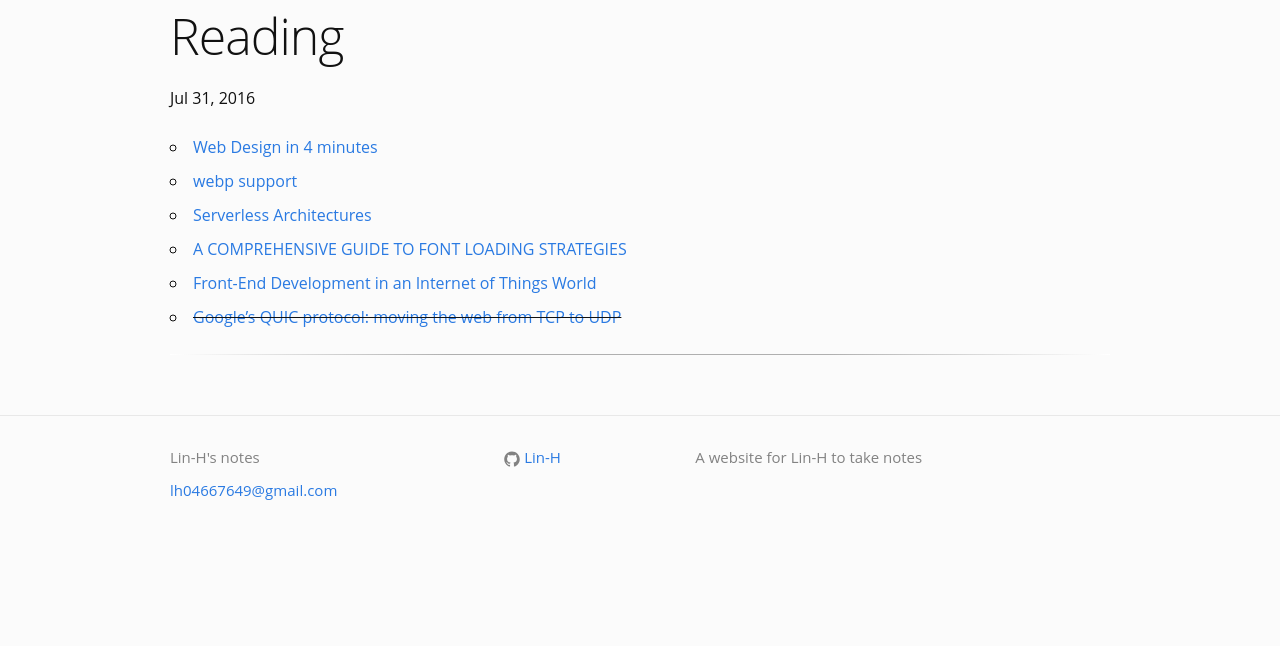
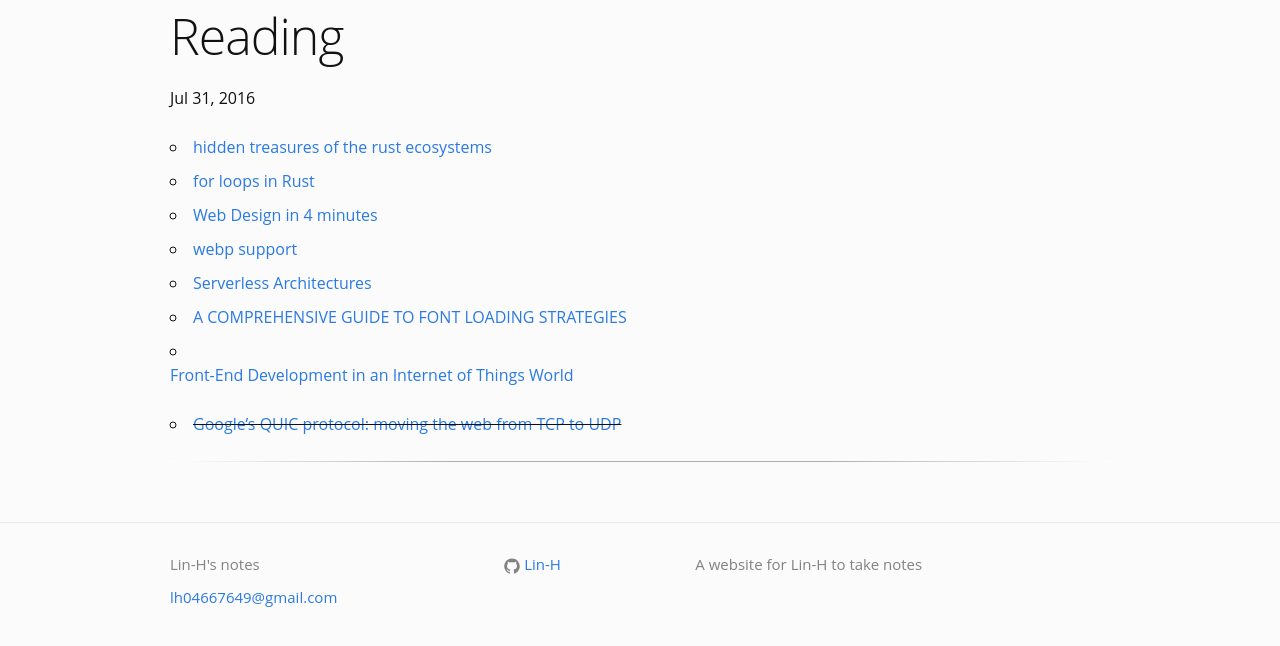
Before and after one commit to Lin-H/My-notes, a Jekyll site: the page built from _posts/2016-07-31-reading.markdown, in a window 1280 px wide and 900 px high, scrolled down 732 px, cut to the strip 252-898 px from the top of the window. Built offline with Jekyll 4.4.1, drawn with Linux system fonts in a browser that asks for light colours; before the commit the page ends 1525 px from its top, so only the background shows below that.

Commit message:
add resource

```diff
--- a/_posts/2016-07-31-reading.markdown
+++ b/_posts/2016-07-31-reading.markdown
@@ -5,9 +5,12 @@ layout: note
 order: 1
 ---
 
+- [hidden treasures of the rust ecosystems](https://scribbles.pascalhertleif.de/hidden-treasures-of-the-rust-ecosystems.html)
+- [for loops in Rust](http://xion.io/post/code/rust-for-loop.html)
 - [Web Design in 4 minutes](http://jgthms.com/web-design-in-4-minutes)
 - [webp support](https://optimus.keycdn.com/support/webp-support/)
 - [Serverless Architectures](http://martinfowler.com/articles/serverless.html)
 - [A COMPREHENSIVE GUIDE TO FONT LOADING STRATEGIES](https://www.zachleat.com/web/comprehensive-webfonts)
 - [Front-End Development in an Internet of Things World](https://www.sitepoint.com/the-future-of-the-web-in-an-internet-of-things-world/)
+
 - <del>[Google's QUIC protocol: moving the web from TCP to UDP](https://ma.ttias.be/googles-quic-protocol-moving-web-tcp-udp/)</del>
--- a/_posts/2016-08-02-resource.markdown
+++ b/_posts/2016-08-02-resource.markdown
@@ -6,3 +6,4 @@ order: 4
 ---
 
 - [`Unsplash It`](https://unsplash.it/) Beautiful placeholders using images from [unsplash](https://unsplash.com/) 这个网站可以提供随机的图片，可以指定大小和简单的图片处理，免费而且速度快，简直完美！
+- [`Rust Books`](https://github.com/sger/RustBooks) 一些学习Rust的电子书
```
